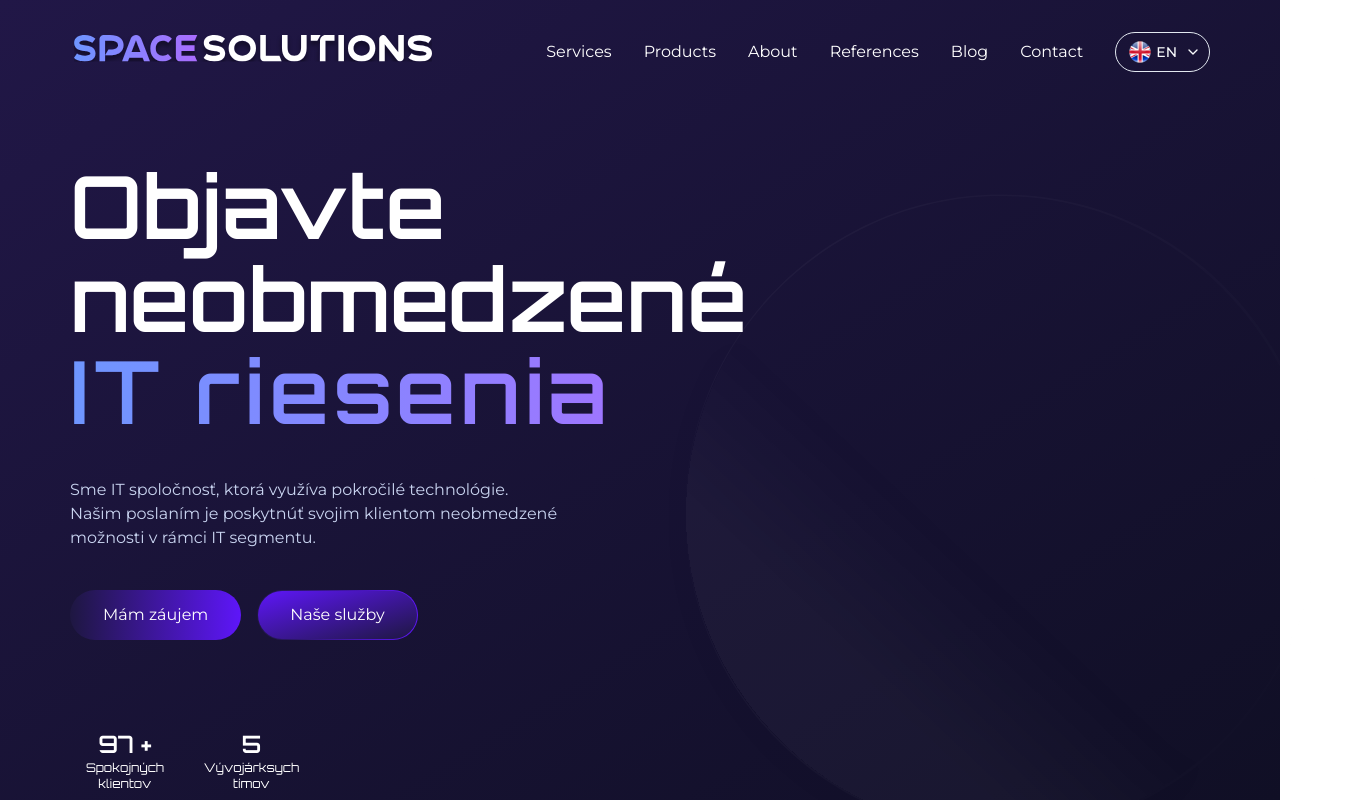
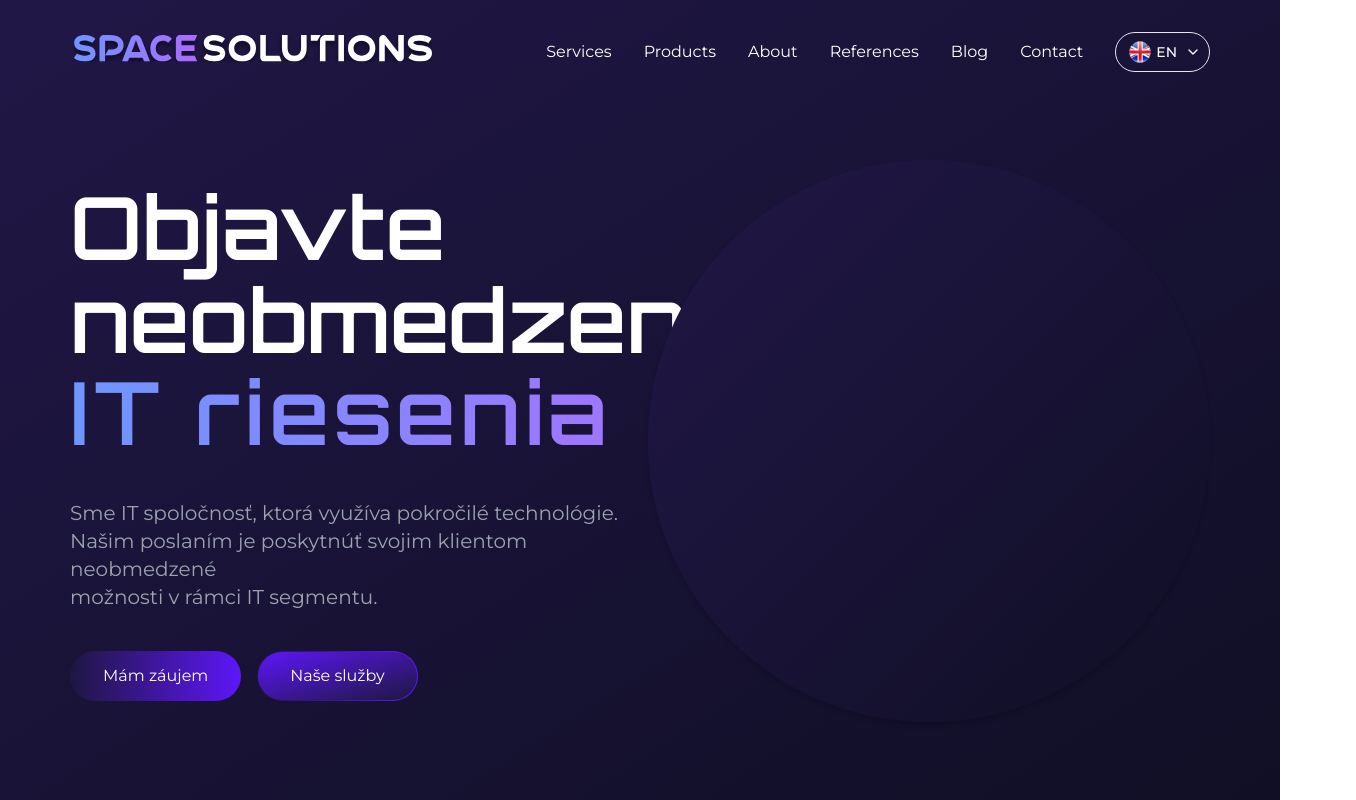
Before and after one commit to frdrk00/landing-page-nextjs, a Next.js app: page / in a window 1280 px wide. Shown: the top 800 px of the page, 1356 px wide, since content can reach past the window. Built offline with nearby package versions, Linux system fonts and the light colour scheme.

Commit message:
Main - Updated

```diff
--- a/components/containers/Main.tsx
+++ b/components/containers/Main.tsx
@@ -6,6 +6,7 @@ const Main = () => {
     >
       <div className="flex flex-row mt-14">
         <div className="grid grid-cols-1 lg:grid-cols-2 gap-4 w-full">
+          {/* Title */}
           <div className="w-full h-full flex flex-col items-center lg:items-start justify-center">
             <h2 className="text-[87px] text-texlight font-semibold text-white leading-[92.5px] font-sans">
               Objavte neobmedzené{' '}
@@ -14,14 +15,17 @@ const Main = () => {
               </span>
             </h2>
 
-            <div className="text-[#C9D4F0] my-10">
-              <p>Sme IT spoločnosť, ktorá využíva pokročilé technológie.</p>
-              <p>
+            <div className="my-10">
+              <p className="text-gray-400 text-xl not-italic font-normal leading-7">
+                Sme IT spoločnosť, ktorá využíva pokročilé technológie.
+              </p>
+              <p className="text-gray-400 text-xl not-italic font-normal leading-7">
                 Našim poslaním je poskytnúť svojim klientom neobmedzené
                 <br /> možnosti v rámci IT segmentu.
               </p>
             </div>
 
+            {/* Buttons */}
             <div className="flex flex-row space-x-4 w-full h-auto">
               <div className="bg-gradient-to-r from-[#1E1741] to-[#5E16F9] p-[1px] rounded-full">
                 <button className="px-8 py-3 rounded-full h-auto w-full">
@@ -35,33 +39,31 @@ const Main = () => {
               </div>
             </div>
           </div>
-          <div className="w-full ">
-            <div>
-              <img
-                src="/rec.svg"
-                className="opacity-[40%] p-2 absolute z-10 object-contain"
-              />
-            </div>
-            <img
-              src="/blobanimation.svg"
-              className="absolute z-20"
-            />
+
+          {/* Blob */}
+          <div className="rounded-full border-t-1.5 border-r-1.5 border-b-1.5 bg-gradient-to-br from-opacity-21 via-opacity-21 to-opacity-0 shadow-md">
+            <img src="/blobanimation.svg" className="w-full h-full" />
           </div>
         </div>
       </div>
 
-        <div className="w-full flex flex-row space-x-10 px-4 my-10 text-white font-sans">
-          <div className="flex flex-col justify-center items-center ">
-            <h1 className="text-2xl font-semibold">97 +</h1>
-            <p className="text-xs text-center">
+      {/* Numbers */}
+      <div className="w-full flex flex-row space-x-12 px-4 my-4 text-white">
+        <div className="flex flex-col justify-center items-center">
+          <h1 className="text-5xl text-white text-center font-sans font-semibold leading-normal">
+            97 +
+          </h1>
+          <p className="text-center text-base font-medium">
             Spokojných
             <br /> klientov
           </p>
         </div>
         <div className="flex flex-col justify-center items-center ">
-            <h1 className="text-2xl font-semibold">5</h1>
-            <p className="text-xs text-center">
-              Vývojárksych
+          <h1 className="text-5xl text-white text-center font-sans font-semibold leading-normal">
+            5
+          </h1>
+          <p className="text-center text-base font-medium">
+            Vývojárkych
             <br /> tímov
           </p>
         </div>
```
Lines whose indentation alone changed are shown as unchanged.
